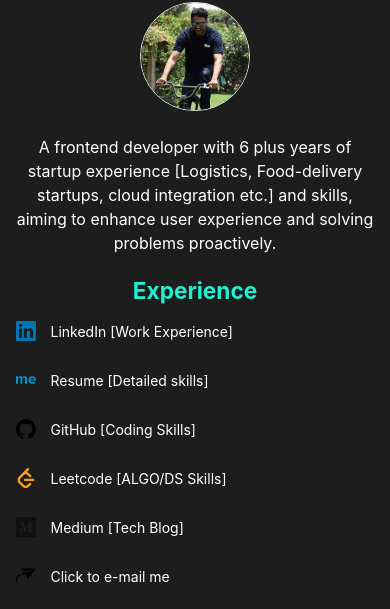
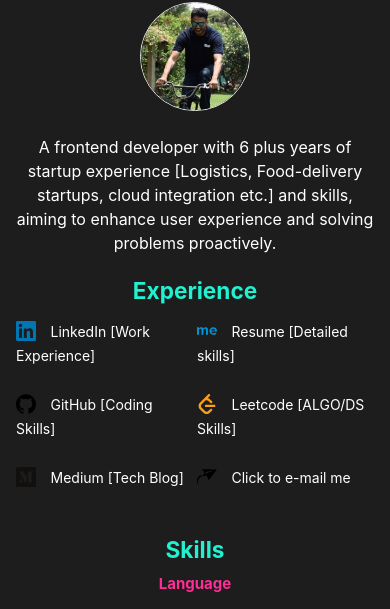
Before and after one commit to sujithnath/sujithnath, a website: page index.html in a window 390 px wide. Shown: the part 212-821 px from the top of the page. Drawn offline with nearby package versions, Linux system fonts and the light colour scheme.

Commit message:
new fixe

```diff
--- a/src/portfolio/index.css
+++ b/src/portfolio/index.css
@@ -194,7 +194,7 @@ ul.links {
 
 ul.links li {
   display: inline-block;
-  margin-right: 10px;
+  margin-right: 4px;
 }
 ul.links li a {
   text-decoration: none;
@@ -342,6 +342,6 @@ ul.links li svg {
 
 @media only screen and (max-width: 480px) {
   ul.links {
-    grid-template-columns: 1fr;
+    grid-template-columns: 1fr 1fr;
   }
 }
```
